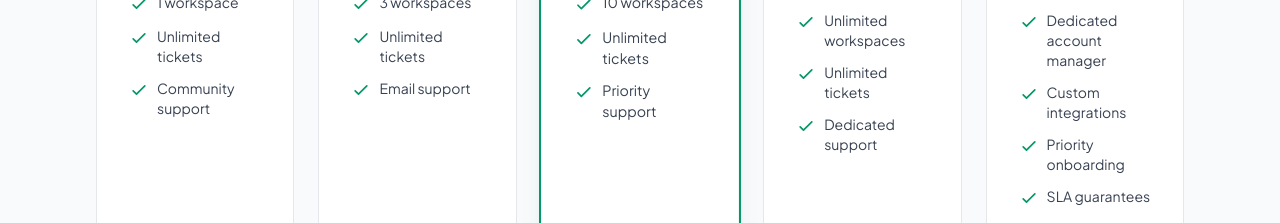
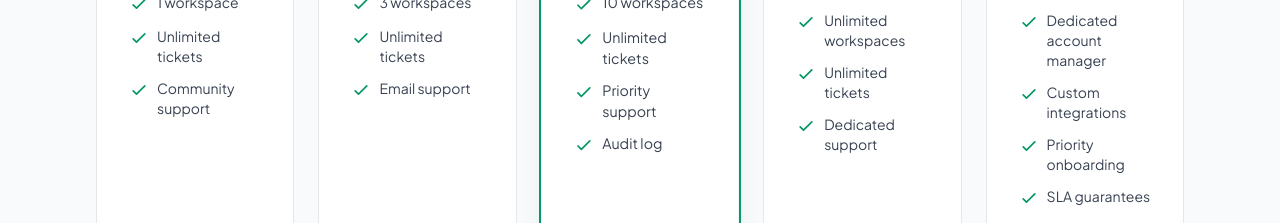
Before and after one commit to Hyzokaaa/open-helpdesk-landing, a React (Vite) app: page / in a window 1280 px wide. Shown: the part 3360-3583 px from the top of the page. Built offline with nearby package versions, Linux system fonts and the light colour scheme; no server answers.

Commit message:
feat: add audit log to Business plan pricing card

```diff
--- a/src/components/sections/Pricing.tsx
+++ b/src/components/sections/Pricing.tsx
@@ -37,7 +37,7 @@ export default function Pricing() {
       highlighted: true,
       disabled: true,
       badge: t("mostPopular"),
-      features: [t("pricing.business.f1"), t("pricing.business.f2"), t("pricing.business.f3"), t("pricing.business.f4")],
+      features: [t("pricing.business.f1"), t("pricing.business.f2"), t("pricing.business.f3"), t("pricing.business.f4"), t("pricing.business.f5")],
     },
     {
       name: t("pricing.scale.name"),
--- a/src/i18n/translations.ts
+++ b/src/i18n/translations.ts
@@ -140,6 +140,7 @@ const translations = {
   "pricing.business.f2": { en: "10 workspaces", es: "10 workspaces" },
   "pricing.business.f3": { en: "Unlimited tickets", es: "Tickets ilimitados" },
   "pricing.business.f4": { en: "Priority support", es: "Soporte prioritario" },
+  "pricing.business.f5": { en: "Audit log", es: "Registro de auditoría" },
 
   "pricing.scale.name": { en: "Scale", es: "Scale" },
   "pricing.scale.desc": {
```
